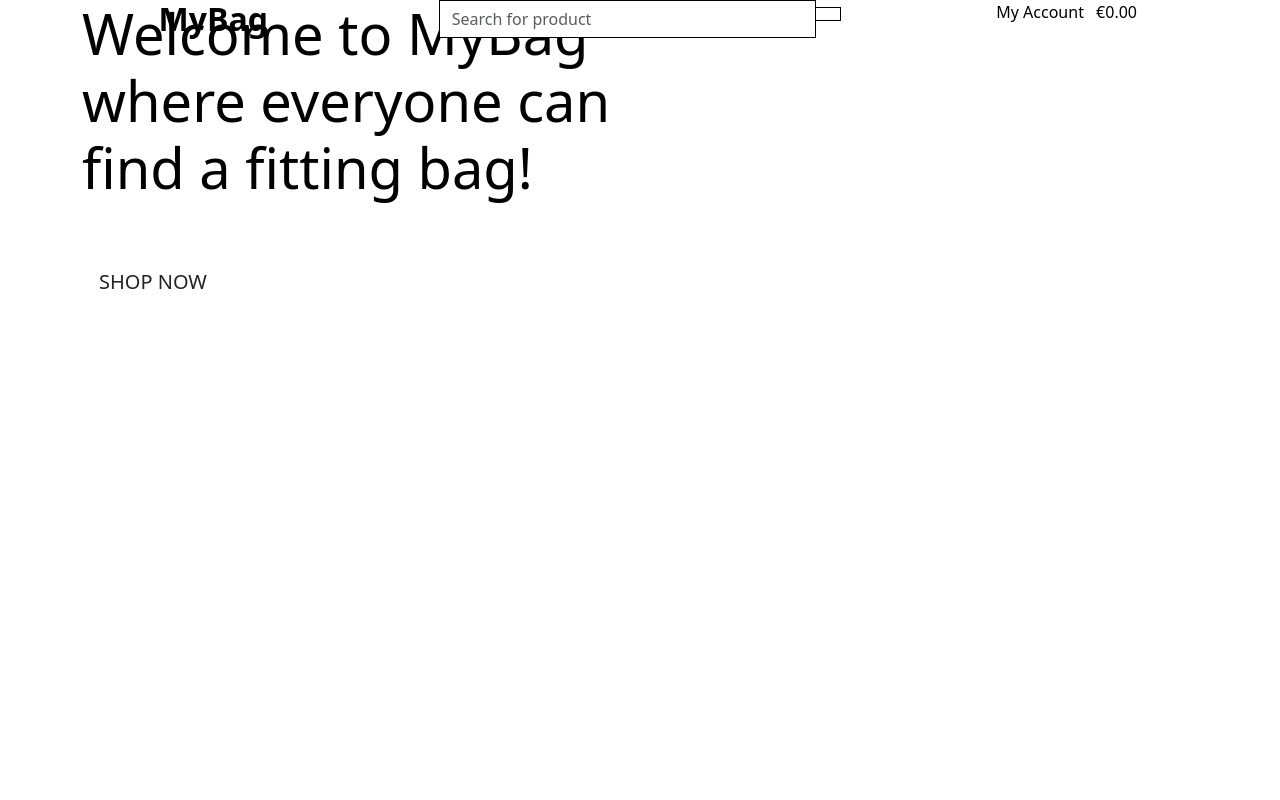
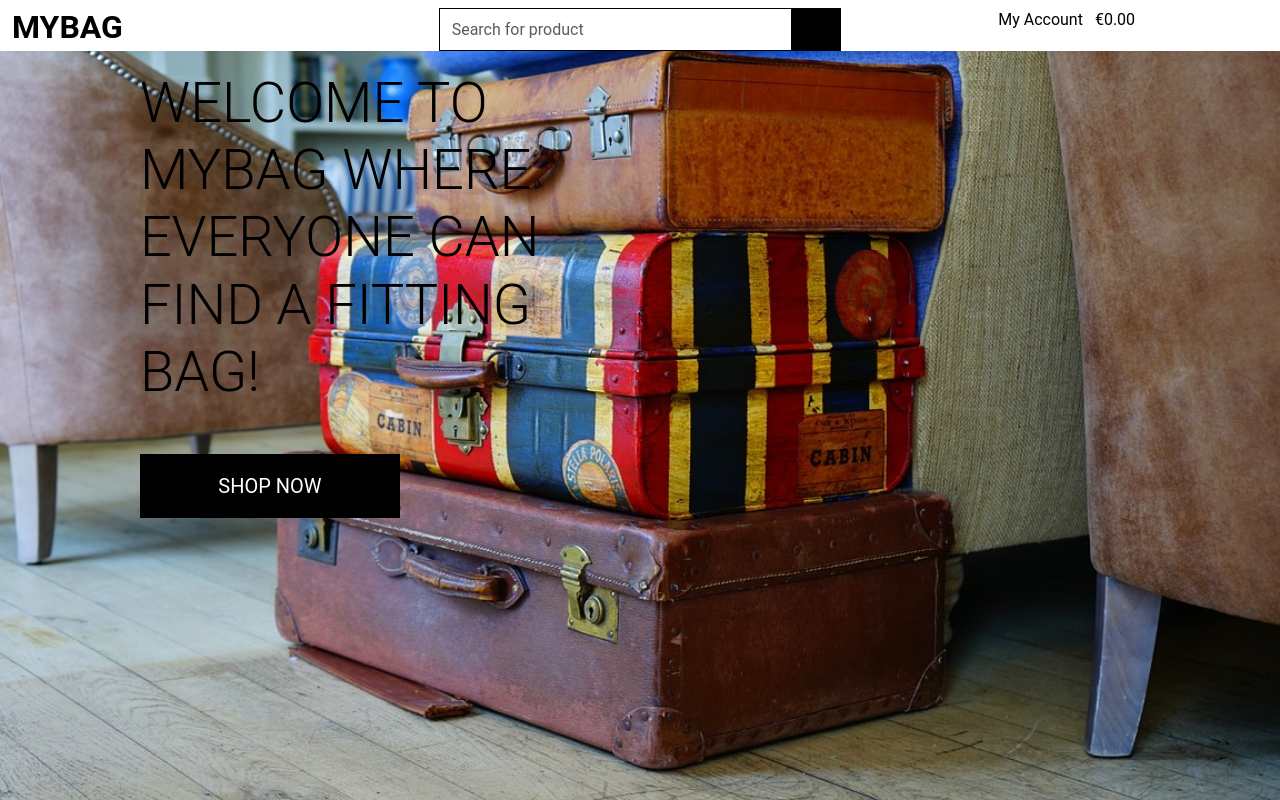
Before and after one commit to RenaSchott/Project5-MyBag, a Django app: page / in a window 1280 px wide. Run offline with Django 4.2, Linux system fonts and the light colour scheme.

Commit message:
Added base.css and font family

```diff
--- a/static/css/base.css
+++ b/static/css/base.css
@@ -3,11 +3,11 @@ html {
 }
 
 body {
-    background: url('/media/homepage_background_cropped.jpg') no-repeat center center fixed;
+    background: url('/media/homepage_image.jpg') no-repeat center center fixed;
     background-size: cover;
     height: calc(100vh - 164px);
-    color: #555;
-    font-family: 'Lato';
+    color: #790606;
+    font-family: 'Roboto';
 }
 
 /* from Bulma */
--- a/templates/base.html
+++ b/templates/base.html
@@ -17,6 +17,8 @@
     <!-- Bootstrap link (CSS)-->
     {% block corecss %}
         <link href="https://cdn.jsdelivr.net/npm/bootstrap@5.3.2/dist/css/bootstrap.min.css" rel="stylesheet" integrity="sha384-T3c6CoIi6uLrA9TneNEoa7RxnatzjcDSCmG1MXxSR1GAsXEV/Dwwykc2MPK8M2HN" crossorigin="anonymous">
+        <link href="https://fonts.googleapis.com/css2?family=Open+Sans:ital,wdth,wght@0,75..100,300..800;1,75..100,300..800&display=swap" rel="stylesheet">
+        <link href="{% static 'css/base.css' %}" rel="stylesheet">
     {% endblock %}
 
     <!-- Custom CSS -->
@@ -37,7 +39,7 @@
   </head>
   <body>
     <header class="container-fluid fixed-top">
-      <div class="row">
+      <div id="topnav" class="row bg-white pt-lg-2 d-none d-lg-flex">
         <div class="col-12 col-lg-4 py-1 py-lg-0 text-center text-lg-left">
           <a href="{% url 'home' %}" class="nav-link main-logo-link">
               <h2 class="logo-font text-black my-0"><strong>MyBag</strong></h2>
```
Also changed, not shown: media/homepage_image.jpg (added).
